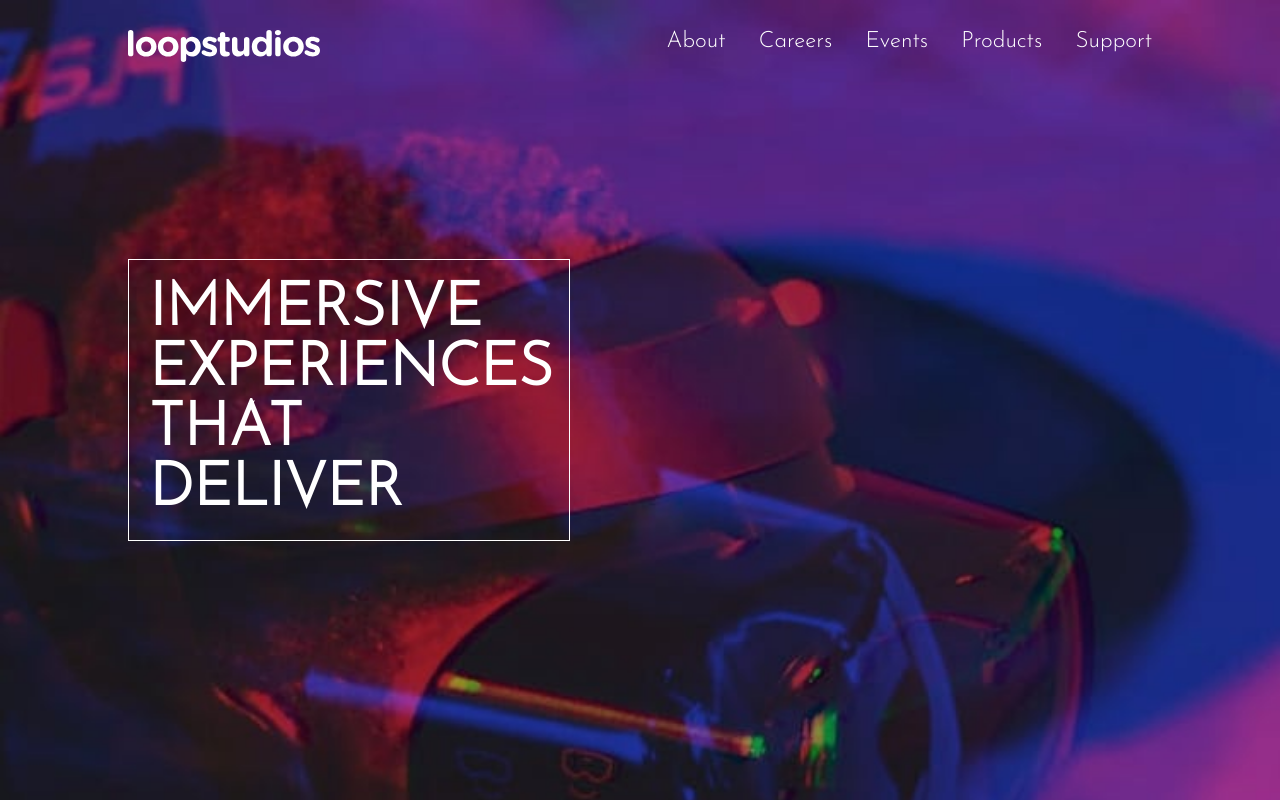
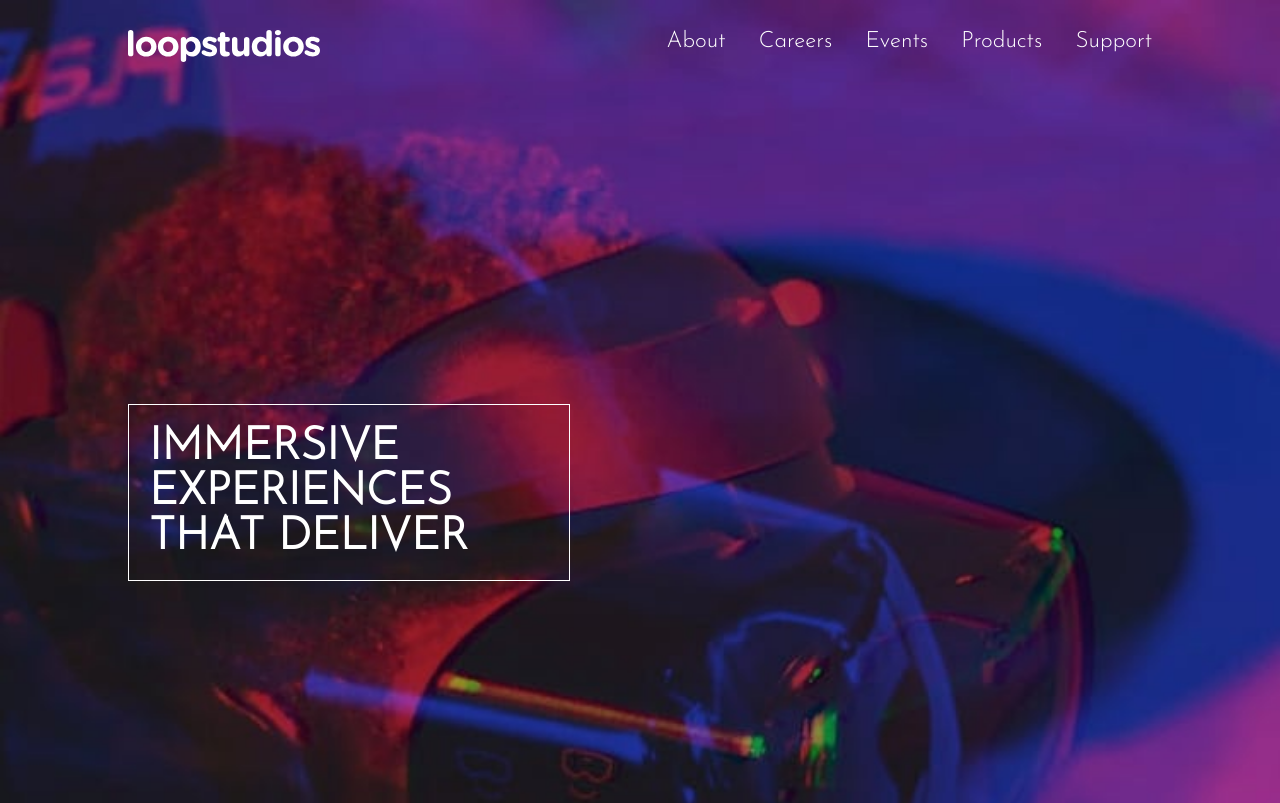
Before and after one commit to thekindbard/frontend-mentor-p13, a plain HTML site: page index.html in a window 1280 px wide. Shown: the top 803 px of the page. Drawn offline with Linux system fonts and the light colour scheme.

Commit message:
v2 of this web

```diff
--- a/index.html
+++ b/index.html
@@ -14,7 +14,8 @@
 </head>
 <body>
 
-  <header>
+  <div class="background">
+    <header>
     <img src="./images/logo.svg" alt="logo" class="header-logo logo">
     <img src="./images/icon-hamburger.svg" alt="hamburger" class="hamburger">
 
@@ -38,6 +39,8 @@
     <section class="s1">
       <h2>Immersive experiences that deliver</h2>
     </section>
+
+    </div>
 
     <section class="s2">
       <div>
--- a/styles.css
+++ b/styles.css
@@ -1,9 +1,5 @@
 @import url('https://fonts.googleapis.com/css2?family=Alata&display=swap');
 @import url('https://fonts.googleapis.com/css2?family=Josefin+Sans:wght@300&display=swap');
-
-
-
-
 
 body {
     padding: 0;
@@ -16,12 +12,19 @@ a {
     cursor: pointer;
 }
 
+.background {
+    background-image: url(./images/mobile/image-hero.jpg);
+    background-size: cover;
+
+
+}
+
 header {
     box-sizing: border-box;
     display: flex;
     justify-content: space-between;
     padding: 20px;
-    position: absolute;
+    position: relative;
     width: 100%;
 }
 
@@ -99,12 +102,10 @@ main {
 }
 
 .s1 {
-    height: 100vh;
+    min-height: 100vh;
     display: flex;
     justify-content: center;
     align-items: center;
-    background-image: url(./images/mobile/image-hero.jpg);
-    background-size: cover;
 }
 
 .s1 h2 {
@@ -374,7 +375,7 @@ footer a {
         padding: 0 10%;
     }
     .s1 h2 {
-        font-size:4em;
+        font-size:3em;
         width: 400px;
         margin: 0;
 
```
